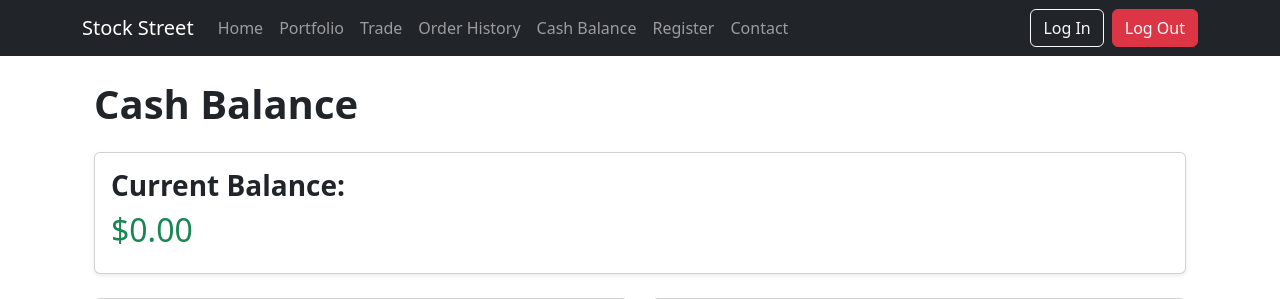
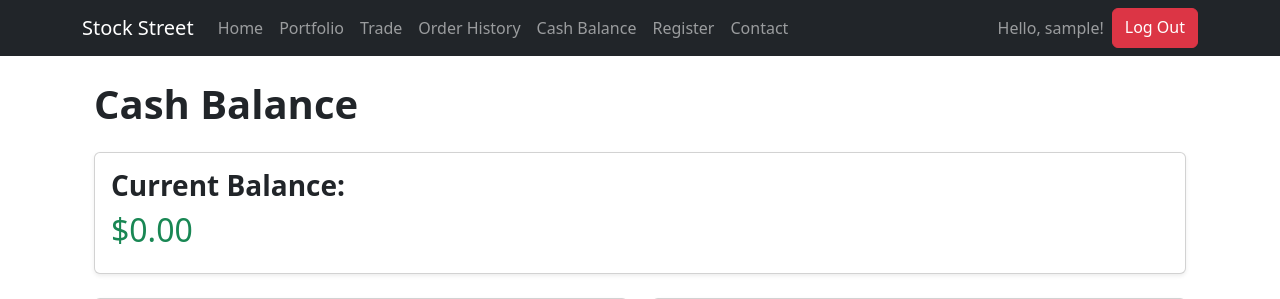
Before and after one commit to wzhan246/github-test, a Flask app: page /cash_balance in a window 1280 px wide. Shown: the top 299 px of the page. Run offline with Flask 3, Linux system fonts and the light colour scheme; the visitor is signed in with stand-in values (Sample User, id 1).

Commit message:
fixed login buttons, made them have logic.

```diff
--- a/new-template/templates/base.html
+++ b/new-template/templates/base.html
@@ -26,8 +26,15 @@
         </ul>
 
         <div class="d-flex ms-auto">
-          <a href="{{ url_for('login') }}" class="btn btn-outline-light me-2">Log In</a>
-          <a href="{{ url_for('logout') }}" class="btn btn-danger">Log Out</a>
+          {% if current_user.is_authenticated %}
+              <span class="navbar-text me-2">Hello, {{ current_user.username }}!</span>
+              <a href="{{ url_for('logout') }}" class="btn btn-danger">Log Out</a>
+          {% else %}
+              <a href="{{ url_for('login') }}" class="btn btn-outline-light me-2">Log In</a>
+          {% endif %}
+        </div>
+
+
         </div>
       </div>
     </div>
```
